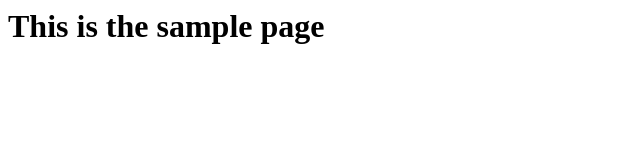
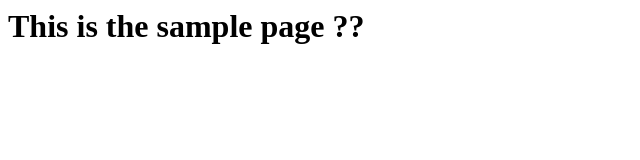
Before and after one commit to SanthiyaSandySandy/Demo, a plain HTML site: page index.html in a window 1280 px wide. Shown: the full height of the page, 0-640 px from the left. Drawn offline with Linux system fonts and the light colour scheme.

Commit message:
Update index.html

```diff
--- a/index.html
+++ b/index.html
@@ -1,5 +1,5 @@
 <html>
     <body>
-        <h1>This is the sample page</h1>
+        <h1>This is the sample page ??</h1>
     </body>
 </html>
```
